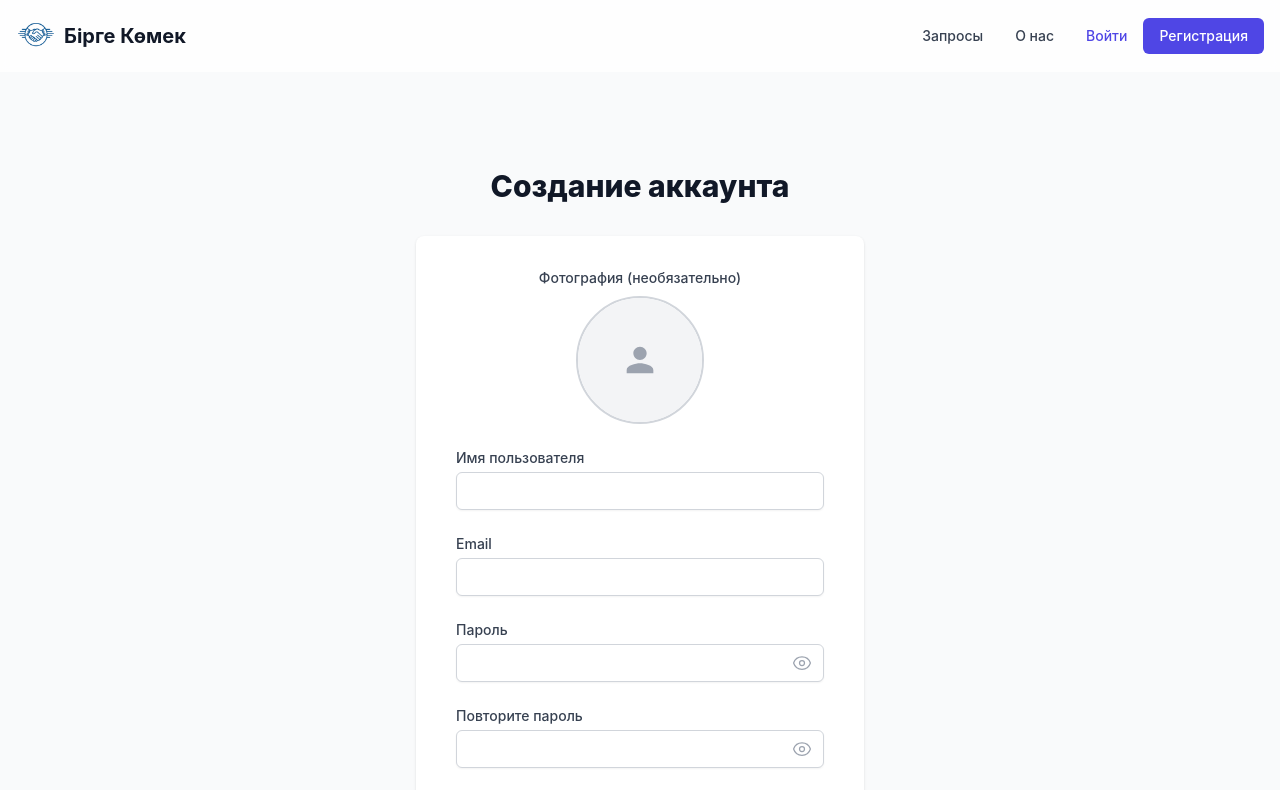
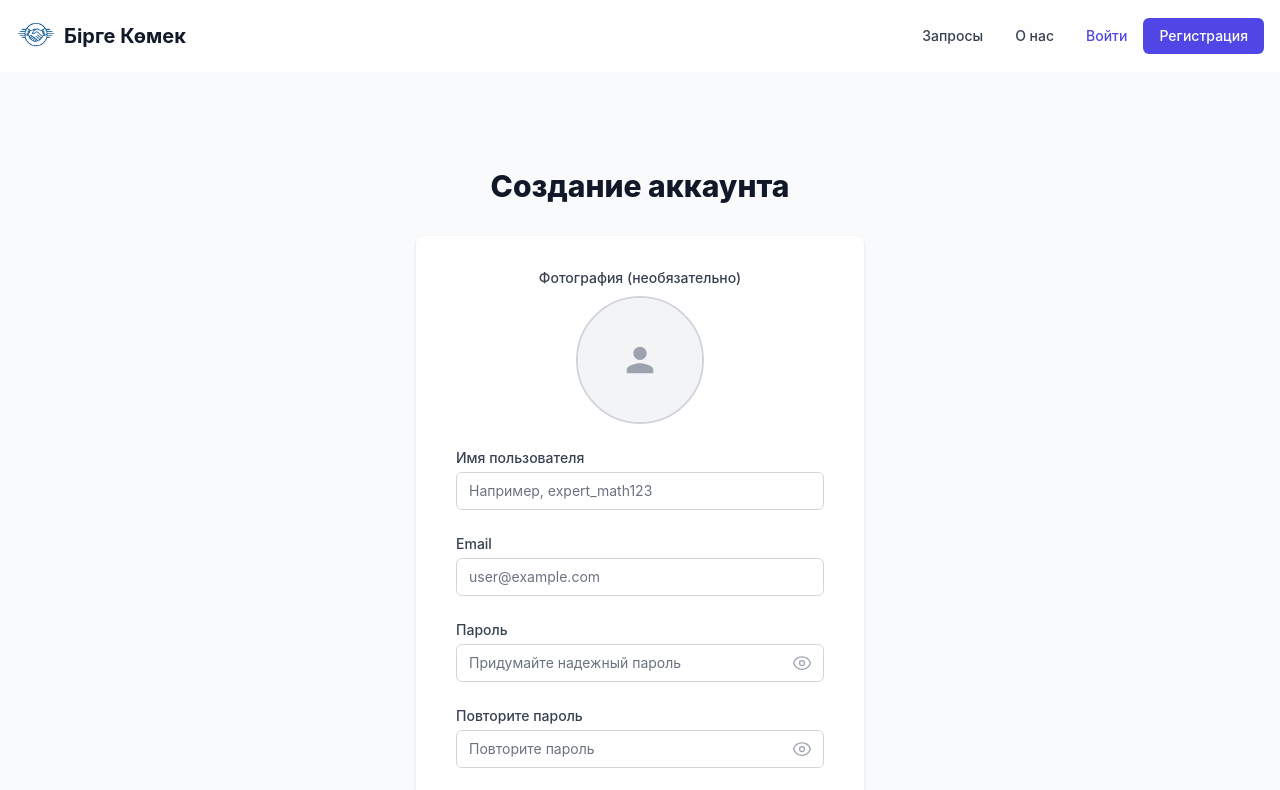
Before and after one commit to Flaymie/BirgeKomek, a React (Create React App) app in the folder frontend/: page /register in a window 1280 px wide. Shown: the top 790 px of the page. Built offline with nearby package versions, Linux system fonts and the light colour scheme.

Commit message:
feat(auth): добавлены autocomplete атрибуты для формы регистрации

```diff
--- a/frontend/src/components/pages/LoginPage.jsx
+++ b/frontend/src/components/pages/LoginPage.jsx
@@ -156,6 +156,7 @@ const LoginPage = () => {
                 name="email"
                 type="email"
                 autoComplete="email"
+                required
                 value={formData.email}
                 onChange={handleChange}
                 className={`form-input ${errors.email ? 'form-input-error' : ''}`}
@@ -173,6 +174,7 @@ const LoginPage = () => {
                 name="password"
                 type="password"
                 autoComplete="current-password"
+                required
                 value={formData.password}
                 onChange={handleChange}
                 className={`form-input ${errors.password ? 'form-input-error' : ''}`}
--- a/frontend/src/components/pages/ProfilePage.jsx
+++ b/frontend/src/components/pages/ProfilePage.jsx
@@ -713,7 +713,16 @@ const ProfilePage = () => {
     try {
       const { data } = await authService.generateLinkToken();
       const token = data.linkToken;
-      const botUsername = 'birgekomek_bot';
+      // Правильный способ: получаем имя бота из переменных окружения
+      const botUsername = process.env.REACT_APP_BOT_USERNAME;
+
+      if (!botUsername) {
+        toast.error('Имя бота не настроено. Обратитесь к администратору.');
+        console.error('Ошибка: переменная окружения REACT_APP_BOT_USERNAME не установлена.');
+        setIsTelegramLoading(false);
+        return;
+      }
+
       const url = `https://t.me/${botUsername}?start=${token}`;
 
       setTelegramLinkUrl(url);
--- a/frontend/src/components/pages/RegisterPage.jsx
+++ b/frontend/src/components/pages/RegisterPage.jsx
@@ -284,6 +284,20 @@ const RegisterPage = () => {
     }
   };
 
+  const renderValidationClass = (status) => {
+    switch (status) {
+        case 'loading':
+            return 'border-gray-300 focus:ring-indigo-500 focus:border-indigo-500';
+        case 'available':
+            return 'border-green-500 focus:ring-green-500 focus:border-green-500';
+        case 'unavailable':
+        case 'error':
+            return 'border-red-500 focus:ring-red-500 focus:border-red-500';
+        default:
+            return '';
+    }
+  };
+
   return (
     <div className="min-h-screen bg-gray-50 flex flex-col justify-center py-12 sm:px-6 lg:px-8">
       <div className="sm:mx-auto sm:w-full sm:max-w-md">
@@ -311,8 +325,16 @@ const RegisterPage = () => {
           <div>
               <label htmlFor="username" className="block text-sm font-medium text-gray-700">Имя пользователя</label>
               <div className="mt-1 relative">
-                <input id="username" name="username" type="text" required value={username} onChange={handleChange}
-                  className="appearance-none block w-full px-3 py-2 border border-gray-300 rounded-md shadow-sm placeholder-gray-400 focus:outline-none focus:ring-indigo-500 focus:border-indigo-500 sm:text-sm"
+                <input
+                  id="username"
+                  name="username"
+                  type="text"
+                  required
+                  value={username}
+                  onChange={handleChange}
+                  autoComplete="username"
+                  className={`form-input ${renderValidationClass(usernameStatus)}`}
+                  placeholder="Например, expert_math123"
                 />
                 <div className="absolute inset-y-0 right-0 pr-3 flex items-center pointer-events-none">
                     <ValidationIcon status={usernameStatus} />
@@ -324,8 +346,16 @@ const RegisterPage = () => {
           <div>
               <label htmlFor="email" className="block text-sm font-medium text-gray-700">Email</label>
               <div className="mt-1 relative">
-                <input id="email" name="email" type="email" required value={email} onChange={handleChange}
-                  className="appearance-none block w-full px-3 py-2 border border-gray-300 rounded-md shadow-sm placeholder-gray-400 focus:outline-none focus:ring-indigo-500 focus:border-indigo-500 sm:text-sm"
+                <input
+                  id="email"
+                  name="email"
+                  type="email"
+                  required
+                  value={email}
+                  onChange={handleChange}
+                  autoComplete="email"
+                  className={`form-input ${renderValidationClass(emailStatus)}`}
+                  placeholder="user@example.com"
                 />
                  <div className="absolute inset-y-0 right-0 pr-3 flex items-center pointer-events-none">
                     <ValidationIcon status={emailStatus} />
@@ -337,8 +367,16 @@ const RegisterPage = () => {
           <div>
               <label htmlFor="password"className="block text-sm font-medium text-gray-700">Пароль</label>
               <div className="mt-1 relative">
-                <input id="password" name="password" type={showPassword ? 'text' : 'password'} required value={password} onChange={handleChange}
-                  className="appearance-none block w-full px-3 py-2 border border-gray-300 rounded-md shadow-sm placeholder-gray-400 focus:outline-none focus:ring-indigo-500 focus:border-indigo-500 sm:text-sm"
+                <input
+                  id="password"
+                  name="password"
+                  type={showPassword ? 'text' : 'password'}
+                  required
+                  value={password}
+                  onChange={handleChange}
+                  autoComplete="new-password"
+                  className="form-input"
+                  placeholder="Придумайте надежный пароль"
                 />
                 <button type="button" onClick={() => setShowPassword(!showPassword)} className="absolute inset-y-0 right-0 pr-3 flex items-center text-gray-400 hover:text-gray-600">
                   {showPassword ? <EyeSlashIcon className="h-5 w-5" /> : <EyeIcon className="h-5 w-5" />}
@@ -350,8 +388,16 @@ const RegisterPage = () => {
           <div>
               <label htmlFor="password2"className="block text-sm font-medium text-gray-700">Повторите пароль</label>
               <div className="mt-1 relative">
-                <input id="password2" name="password2" type={showPassword2 ? 'text' : 'password'} required value={password2} onChange={handleChange}
-                  className="appearance-none block w-full px-3 py-2 border border-gray-300 rounded-md shadow-sm placeholder-gray-400 focus:outline-none focus:ring-indigo-500 focus:border-indigo-500 sm:text-sm"
+                <input
+                  id="password2"
+                  name="password2"
+                  type={showPassword2 ? 'text' : 'password'}
+                  required
+                  value={password2}
+                  onChange={handleChange}
+                  autoComplete="new-password"
+                  className="form-input"
+                  placeholder="Повторите пароль"
                 />
                 <button type="button" onClick={() => setShowPassword2(!showPassword2)} className="absolute inset-y-0 right-0 pr-3 flex items-center text-gray-400 hover:text-gray-600">
                   {showPassword2 ? <EyeSlashIcon className="h-5 w-5" /> : <EyeIcon className="h-5 w-5" />}
```
Also changed, not shown: 2 other files (tests, documents, lock files or other folders).
